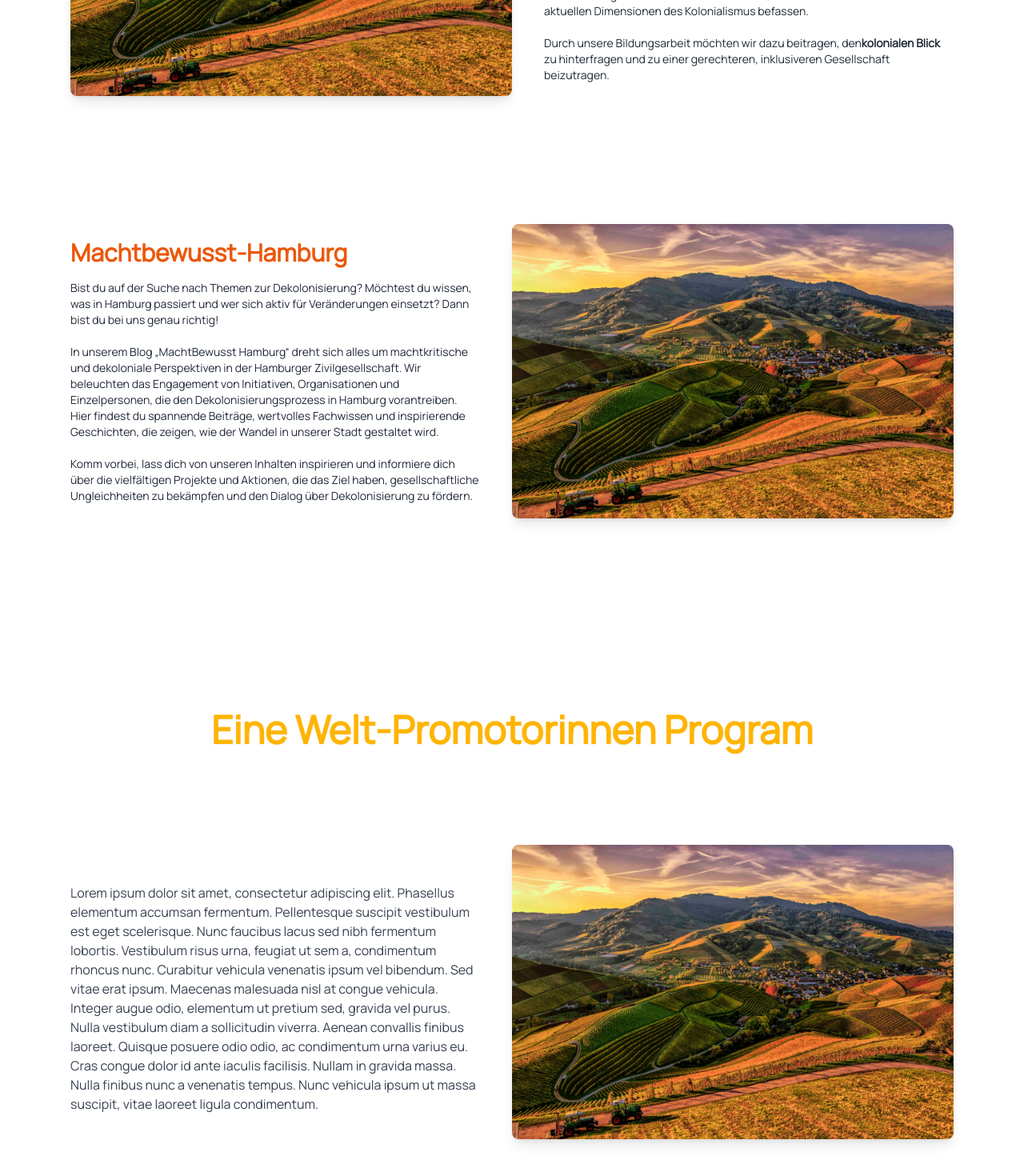
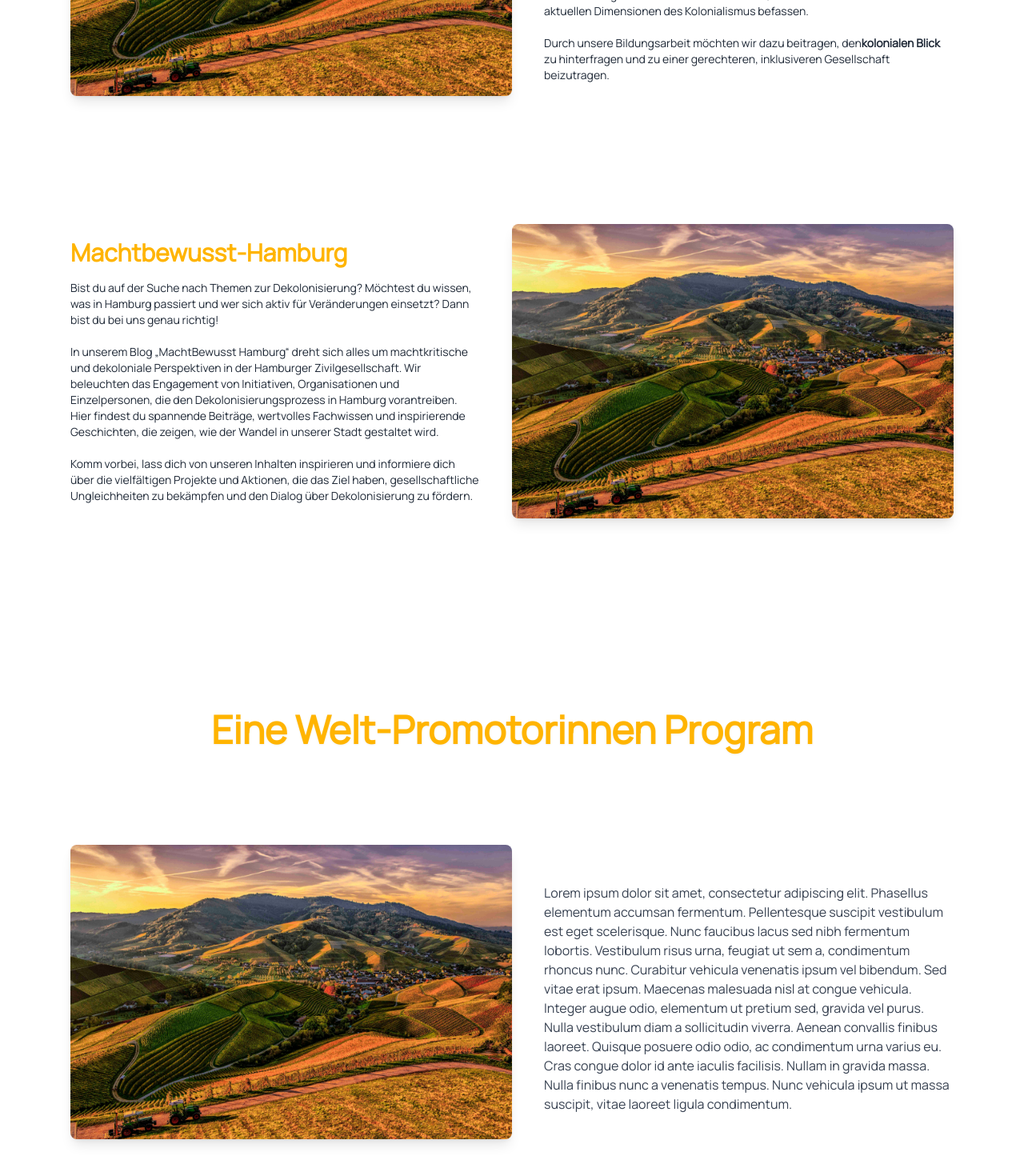
Before and after one commit to Chell0/ossara, a Next.js app: page /bildungsarbeit in a window 1280 px wide. Shown: the part 1010-2480 px from the top of the page at 80% size. Built offline with nearby package versions, Linux system fonts and the light colour scheme; a web font is replaced by a local one.

Commit message:
chore: Change header color.

```diff
--- a/src/components/Bildungsarbeit/Bildungsarbeit.tsx
+++ b/src/components/Bildungsarbeit/Bildungsarbeit.tsx
@@ -57,7 +57,7 @@
         {/* Machtbewusst */}
         <section className="flex flex-col md:flex-row items-center gap-10 py-10 mx-10 mt-20 mb-20">
           <div className="w-full md:w-1/2">
-            <h2 className="text-3xl font-bold text-orange-600">
+            <h2 className="text-3xl font-bold text-[#ffb400]">
               <Link
                 href="https://machtbewusst-hamburg.de"
                 target="_blank"
@@ -108,6 +108,15 @@
           </div>
         </section>
         <section className="flex flex-col md:flex-row items-center gap-10 py-10 mx-10 mt-10 mb-20">
+          <div className="w-full md:w-1/2 flex-shrink-0">
+            <Image
+              src={`/bgs/img1.jpg`}
+              alt="About Photo"
+              width={200}
+              height={200}
+              className="w-full h-auto rounded-lg shadow-lg"
+            />
+          </div>
           <div className="w-full md:w-1/2">
             {/* //TODO: CHANGE TEXT IN THIS SECTION */}
             <p className="mt-4 text-gray-700">
@@ -125,15 +134,6 @@
               ut massa suscipit, vitae laoreet ligula condimentum.
             </p>
           </div>
-          <div className="w-full md:w-1/2 flex-shrink-0">
-            <Image
-              src={`/bgs/img1.jpg`}
-              alt="About Photo"
-              width={200}
-              height={200}
-              className="w-full h-auto rounded-lg shadow-lg"
-            />
-          </div>
         </section>
       </div>
     </>
```
